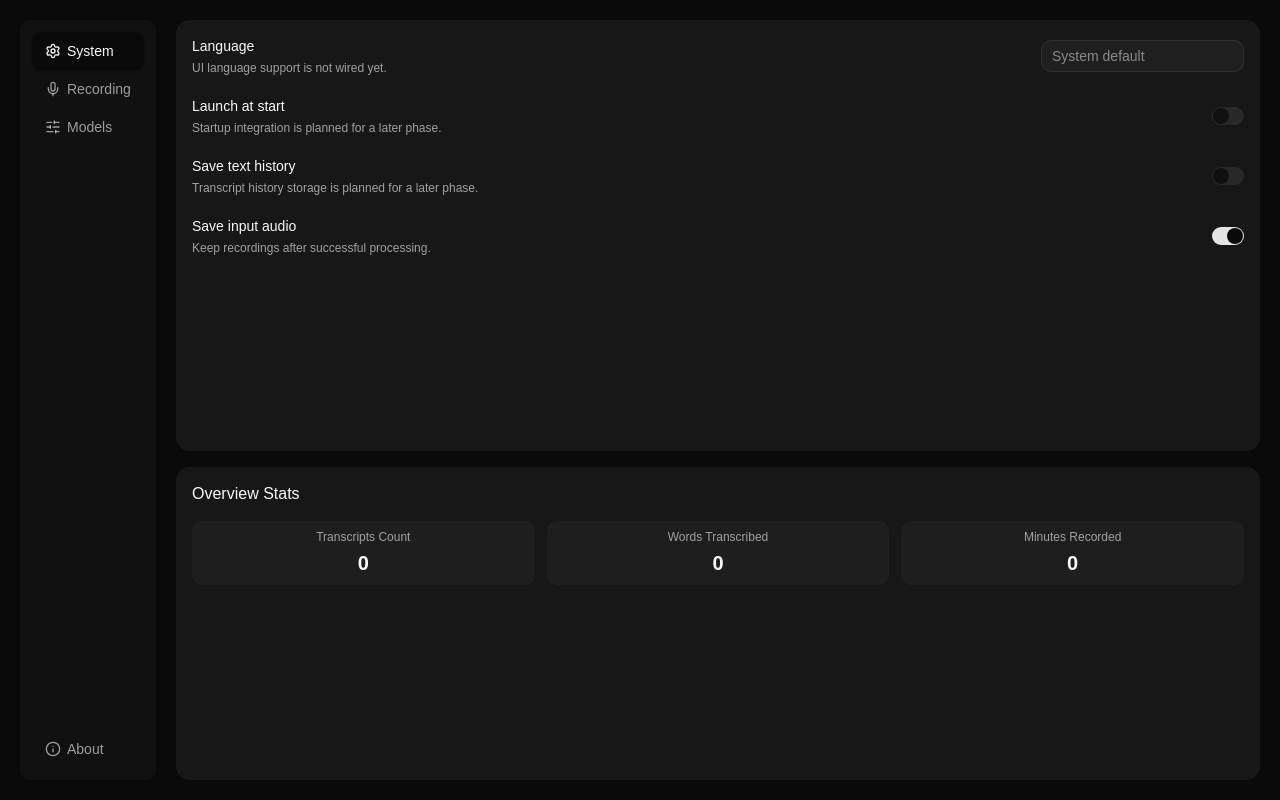
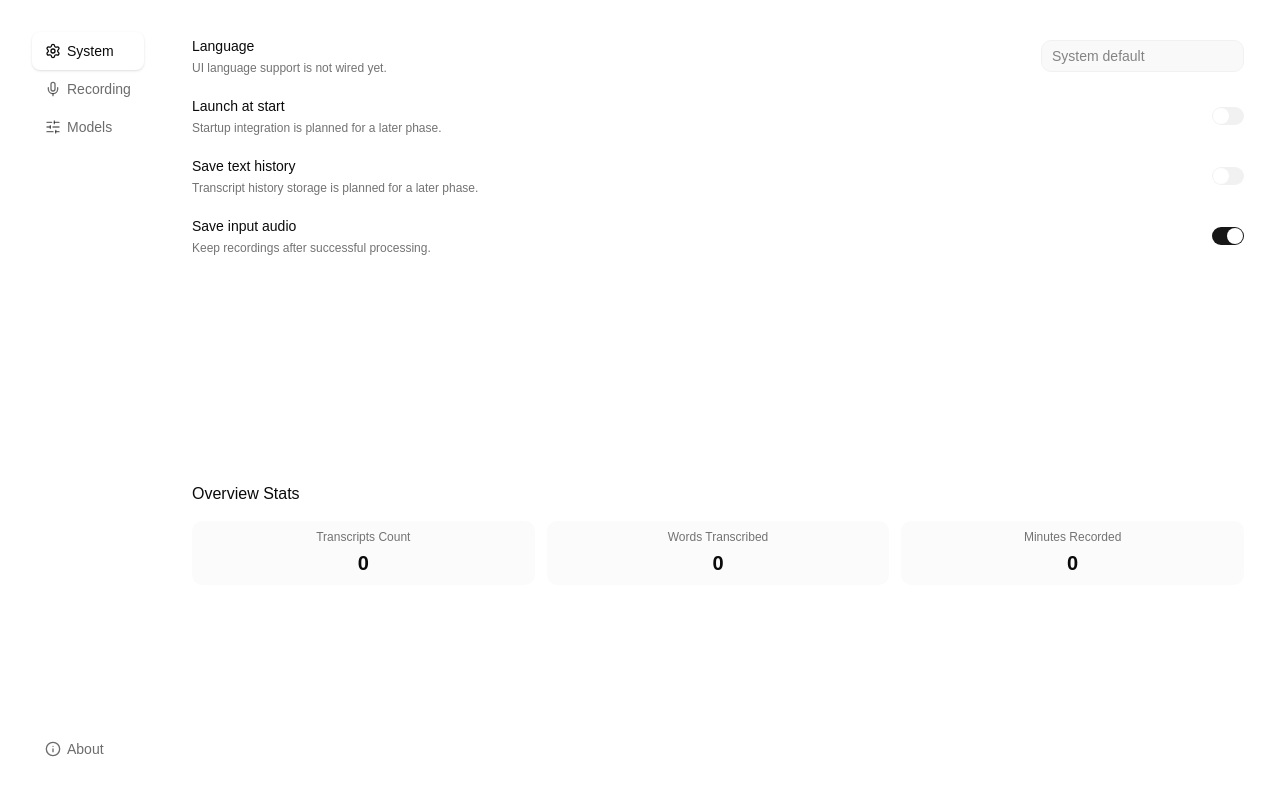
Before and after one commit to vanrez-nez/cretar-ia, a React (Vite) app: page / in a window 1280 px wide. Built offline with nearby package versions, Linux system fonts and the light colour scheme.

Commit message:
feat: implement system theme provider and update color variables for light and dark modes

```diff
--- a/src/components/settings-badge.tsx
+++ b/src/components/settings-badge.tsx
@@ -22,11 +22,12 @@ export function SettingsBadge({
       variant={tone === "pending" ? "outline" : "secondary"}
       className={cn(
         "h-7 gap-1.5 rounded-md px-2 font-mono text-[11px] uppercase tracking-wide",
-        tone === "default" && "bg-muted/40 text-white",
-        tone === "success" && "border-emerald-400/70 bg-emerald-500/20 text-emerald-100",
-        tone === "danger" && "border-red-400/70 bg-red-500/20 text-red-100",
-        tone === "capture" && "border-emerald-400/70 bg-emerald-500/20 text-emerald-100",
-        tone === "example" && "border-border/50 bg-muted/30 text-muted-foreground opacity-70",
+        tone === "default" && "bg-muted text-muted-foreground",
+        tone === "success" && "border-success/40 bg-success-muted text-success",
+        tone === "danger" && "border-destructive/40 bg-destructive-muted text-destructive",
+        tone === "capture" && "border-primary/30 bg-primary text-primary-foreground",
+        tone === "example" && "border-border/50 bg-muted/50 text-muted-foreground opacity-75",
+        tone === "pending" && "border-border/60 bg-background text-muted-foreground",
         className
       )}
     >
--- /dev/null
+++ b/src/components/system-theme-provider.tsx
@@ -0,0 +1,28 @@
+import { useEffect } from "react";
+
+const DARK_QUERY = "(prefers-color-scheme: dark)";
+
+type SystemThemeProviderProps = {
+  children: React.ReactNode;
+};
+
+export function SystemThemeProvider({ children }: SystemThemeProviderProps) {
+  useEffect(() => {
+    const media = window.matchMedia(DARK_QUERY);
+
+    const applyTheme = () => {
+      const root = document.documentElement;
+      root.classList.toggle("dark", media.matches);
+      root.classList.toggle("light", !media.matches);
+    };
+
+    applyTheme();
+    media.addEventListener("change", applyTheme);
+
+    return () => {
+      media.removeEventListener("change", applyTheme);
+    };
+  }, []);
+
+  return <>{children}</>;
+}
--- a/src/main.css
+++ b/src/main.css
@@ -6,8 +6,48 @@
 @custom-variant dark (&:is(.dark *));
 
 :root {
+  color-scheme: light;
+  --radius: 0.625rem;
+  --background: oklch(1 0 0);
+  --foreground: oklch(0.145 0 0);
+  --card: oklch(1 0 0);
+  --card-foreground: oklch(0.145 0 0);
+  --popover: oklch(1 0 0);
+  --popover-foreground: oklch(0.145 0 0);
+  --primary: oklch(0.205 0 0);
+  --primary-foreground: oklch(0.985 0 0);
+  --secondary: oklch(0.97 0 0);
+  --secondary-foreground: oklch(0.205 0 0);
+  --muted: oklch(0.97 0 0);
+  --muted-foreground: oklch(0.556 0 0);
+  --accent: oklch(0.97 0 0);
+  --accent-foreground: oklch(0.205 0 0);
+  --destructive: oklch(0.577 0.245 27.325);
+  --destructive-foreground: oklch(0.985 0 0);
+  --destructive-muted: oklch(0.577 0.245 27.325 / 12%);
+  --success: oklch(0.55 0.135 145);
+  --success-foreground: oklch(0.985 0 0);
+  --success-muted: oklch(0.55 0.135 145 / 14%);
+  --border: oklch(0.922 0 0);
+  --input: oklch(0.922 0 0);
+  --ring: oklch(0.708 0 0);
+  --chart-1: oklch(0.646 0.222 41.116);
+  --chart-2: oklch(0.6 0.118 184.704);
+  --chart-3: oklch(0.398 0.07 227.392);
+  --chart-4: oklch(0.828 0.189 84.429);
+  --chart-5: oklch(0.769 0.188 70.08);
+  --sidebar: oklch(0.985 0 0);
+  --sidebar-foreground: oklch(0.145 0 0);
+  --sidebar-primary: oklch(0.205 0 0);
+  --sidebar-primary-foreground: oklch(0.985 0 0);
+  --sidebar-accent: oklch(0.97 0 0);
+  --sidebar-accent-foreground: oklch(0.205 0 0);
+  --sidebar-border: oklch(0.922 0 0);
+  --sidebar-ring: oklch(0.708 0 0);
+}
+
+.dark {
   color-scheme: dark;
-  --radius: 0.625rem;
   --background: oklch(0.145 0 0);
   --foreground: oklch(0.985 0 0);
   --card: oklch(0.205 0 0);
@@ -23,6 +63,11 @@
   --accent: oklch(0.269 0 0);
   --accent-foreground: oklch(0.985 0 0);
   --destructive: oklch(0.704 0.191 22.216);
+  --destructive-foreground: oklch(0.985 0 0);
+  --destructive-muted: oklch(0.704 0.191 22.216 / 20%);
+  --success: oklch(0.765 0.177 163.223);
+  --success-foreground: oklch(0.145 0 0);
+  --success-muted: oklch(0.765 0.177 163.223 / 18%);
   --border: oklch(1 0 0 / 10%);
   --input: oklch(1 0 0 / 15%);
   --ring: oklch(0.556 0 0);
@@ -79,6 +124,11 @@ body {
   --color-input: var(--input);
   --color-border: var(--border);
   --color-destructive: var(--destructive);
+  --color-destructive-foreground: var(--destructive-foreground);
+  --color-destructive-muted: var(--destructive-muted);
+  --color-success: var(--success);
+  --color-success-foreground: var(--success-foreground);
+  --color-success-muted: var(--success-muted);
   --color-accent-foreground: var(--accent-foreground);
   --color-accent: var(--accent);
   --color-muted-foreground: var(--muted-foreground);
--- a/src/main.tsx
+++ b/src/main.tsx
@@ -2,10 +2,13 @@ import React from "react";
 import { createRoot } from "react-dom/client";
 
 import App from "./App";
+import { SystemThemeProvider } from "@/components/system-theme-provider";
 import "./main.css";
 
 createRoot(document.getElementById("root")!).render(
   <React.StrictMode>
-    <App />
+    <SystemThemeProvider>
+      <App />
+    </SystemThemeProvider>
   </React.StrictMode>,
 );
```
Also changed, not shown: 1 other file (tests, documents, lock files or other folders).
